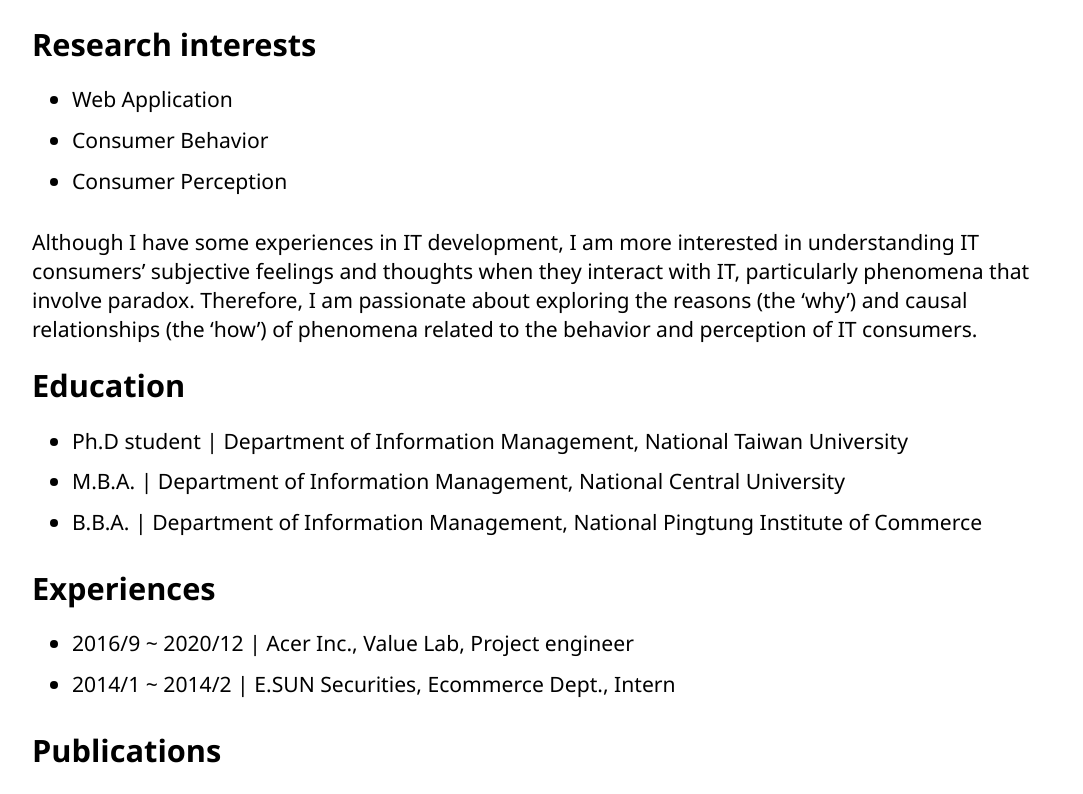
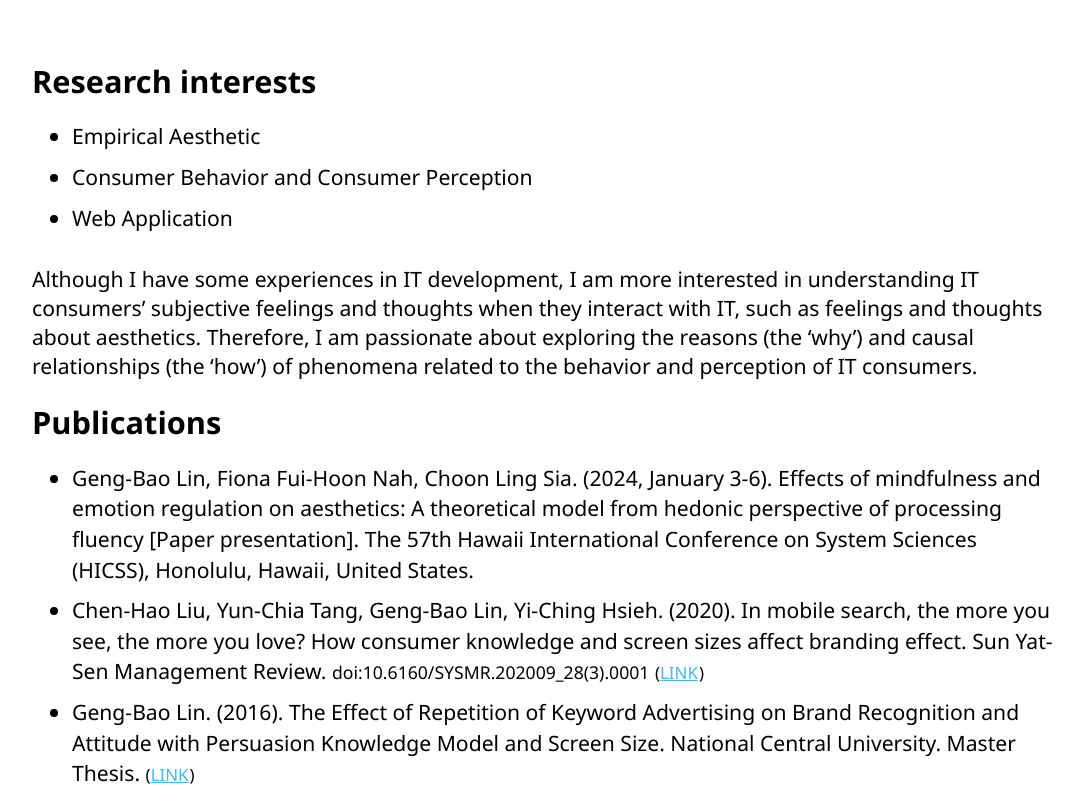
Before and after one commit to baconbao/baconbao.github.io, a Next.js app: page /en-us in a window 1280 px wide. Shown: the part 380-1174 px from the top of the page, without its empty margins (96-1179 px from the left). Built offline with nearby package versions, Linux system fonts and the light colour scheme.

Commit message:
feat: update pub and others

```diff
--- a/components/AppMain.js
+++ b/components/AppMain.js
@@ -406,11 +406,11 @@ const AppMain = (data) => {
                 Sub={() => (
                     <>
                         <ResIntBlock data={data.researchInterest} symbol={symbol} />
-                        <EduBlock data={data.edu} symbol={symbol} />
-                        <ExpBlock data={data.exp} symbol={symbol} />
                         <PublicationBlock data={data.publication} symbol={symbol} />
                         <InventBlock data={data.invent} symbol={symbol} />
                         <AwardBlock data={data.award} symbol={symbol} />
+                        <EduBlock data={data.edu} symbol={symbol} />
+                        <ExpBlock data={data.exp} symbol={symbol} />
                         <CertificationBlock data={data.certification} />
                         <NonprofitBlock data={data.nonprofit} symbol={symbol} />
                         <EsportBlock data={data.esport} symbol={symbol} />
--- a/data/en-us.js
+++ b/data/en-us.js
@@ -32,7 +32,7 @@ const data = {
         hello: 'Hi! I am',
         name: 'BaconBao',
         akaName: 'Geng-Bao Lin',
-        intro: 'I enjoy wandering in the ocean of knowledge, and love to explore IT application and IT-related consumer behavior, currently as a PhD student at National Taiwan University.',
+        intro: 'I enjoy wandering in the ocean of knowledge, and love to explore IT application and IT-related consumer behavior, currently as a PhD student at National Taiwan University, current research interest is IT-related empirical aesthetics.',
         // intro: 'I love to explore IT application and IT-related consumer behavior, currently as a PhD student at National Taiwan University. I enjoy wandering in the ocean of knowledge, sometimes rolling, acting cute, and slapping belly in this ocean. (●\'◡\'●)',
         introEmoji: '(●\'◡\'●)',
     },
@@ -40,16 +40,16 @@ const data = {
         title: 'Research interests',
         items: [
             {
+                text: 'Empirical Aesthetic',
+            },
+            {
+                text: 'Consumer Behavior and Consumer Perception',
+            },
+            {
                 text: 'Web Application',
             },
-            {
-                text: 'Consumer Behavior',
-            },
-            {
-                text: 'Consumer Perception',
-            },
         ],
-        describe: 'Although I have some experiences in IT development, I am more interested in understanding IT consumers’ subjective feelings and thoughts when they interact with IT, particularly phenomena that involve paradox. Therefore, I am passionate about exploring the reasons (the ‘why’) and causal relationships (the ‘how’) of phenomena related to the behavior and perception of IT consumers.',
+        describe: 'Although I have some experiences in IT development, I am more interested in understanding IT consumers’ subjective feelings and thoughts when they interact with IT, such as feelings and thoughts about aesthetics. Therefore, I am passionate about exploring the reasons (the ‘why’) and causal relationships (the ‘how’) of phenomena related to the behavior and perception of IT consumers.',
         formatter: {
             itemText: (item) => `${item.text}`,
             moreDescribe: (describe) => describe,
@@ -332,27 +332,17 @@ const data = {
         title: 'Publications',
         items: [
             {
-                year: '2020',
-                authors: [
-                    { name: 'Chen-Hao Liu' },
-                    { name: 'Yun-Chia Tang' },
-                    pubSelf,
-                    { name: 'Yi-Ching Hsieh' },
-                ],
-                name: 'In mobile search, the more you see, the more you love? How consumer knowledge and screen sizes affect branding effect',
-                on: 'Sun Yat-Sen Management Review',
+                puretext: 'Geng-Bao Lin, Fiona Fui-Hoon Nah, Choon Ling Sia. (2024, January 3-6). Effects of mindfulness and emotion regulation on aesthetics: A theoretical model from hedonic perspective of processing fluency [Paper presentation]. The 57th Hawaii International Conference on System Sciences (HICSS), Honolulu, Hawaii, United States.',
+            },
+            {
+                puretext: 'Chen-Hao Liu, Yun-Chia Tang, Geng-Bao Lin, Yi-Ching Hsieh. (2020). In mobile search, the more you see, the more you love? How consumer knowledge and screen sizes affect branding effect. Sun Yat-Sen Management Review.',
                 note: 'doi:10.6160/SYSMR.202009_28(3).0001',
                 links: [
                     { name: 'LINK', url: 'http://mgtr.cm.nsysu.edu.tw/fulljournal_process.php?id=148&pno=M5f6998fdb6ae0&p=379', ga: 'paper_2020-1' },
                 ],
             },
             {
-                year: '2016',
-                authors: [
-                    pubSelf,
-                ],
-                name: 'The Effect of Repetition of Keyword Advertising on Brand Recognition and Attitude with Persuasion Knowledge Model and Screen Size',
-                on: 'National Central University, Master Thesis',
+                puretext: 'Geng-Bao Lin. (2016). The Effect of Repetition of Keyword Advertising on Brand Recognition and Attitude with Persuasion Knowledge Model and Screen Size. National Central University. Master Thesis.',
                 note: '',
                 links: [
                     { name: 'LINK', url: 'https://hdl.handle.net/11296/x26pvn', ga: 'master_thesis' },
@@ -360,7 +350,7 @@ const data = {
             },
         ],
         formatter: {
-            itemText: (item) => `${item.authors.map((i) => i.name).join(symbol.and)}. (${item.year}). "${item.name}." ${item.on}.`,
+            itemText: (item) => `${item.puretext}`,
             itemNote: (item) => item.note,
             linkText: (link) => link.name,
             linkGa: (link) => link.ga,
@@ -425,7 +415,7 @@ const data = {
     },
     esport: {
         title: 'Game/Esport',
-        description: 'I was a CSer, "LernHerN" is my nickname in game. I have made some non-profit videos for the e-sports promotion, hope you enjoy them.',
+        description: 'I was a CSer, "LernHerN" is my nickname in game. I have made some non-profit videos for the esport promotion in an era when esport was not yet popular. Hope you enjoy them.',
         promotion: 'Featured video: ',
         links: [
             { text: 'Remembrance of Counter-Strike 1.6', url: 'https://www.youtube.com/watch?v=nrUMZZiheLU', ga: 'cs_movie_1' },
```
Also changed, not shown: data/zh-tw.js (+15 -25 lines).
